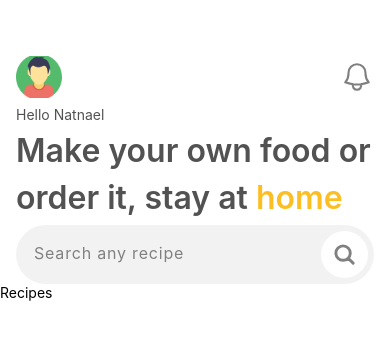
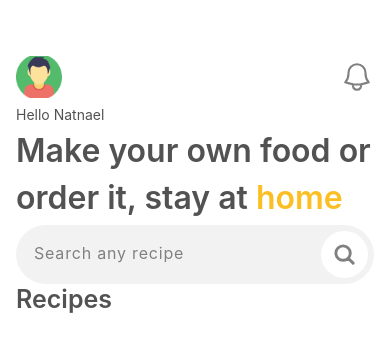
Before and after one commit to NatnaelAbebe19/Gebeta, a React Native app: screen /Home in a window 390 px wide. Shown: the top 352 px of the page. Built offline with nearby package versions, Linux system fonts and the light colour scheme; no server answers.

Commit message:
the recipe is started

```diff
--- a/src/components/Recipes.js
+++ b/src/components/Recipes.js
@@ -1,10 +1,19 @@
 import { View, Text } from "react-native";
 import React from "react";
+import {
+  widthPercentageToDP as wp,
+  heightPercentageToDP as hp,
+} from "react-native-responsive-screen";
 
 export default function Recipes() {
   return (
-    <View>
-      <Text>Recipes</Text>
+    <View className="mx-4 space-y-3">
+      <Text
+        style={{ fontSize: hp(3) }}
+        className="font-semibold text-neutral-600 "
+      >
+        Recipes
+      </Text>
     </View>
   );
 }
```
